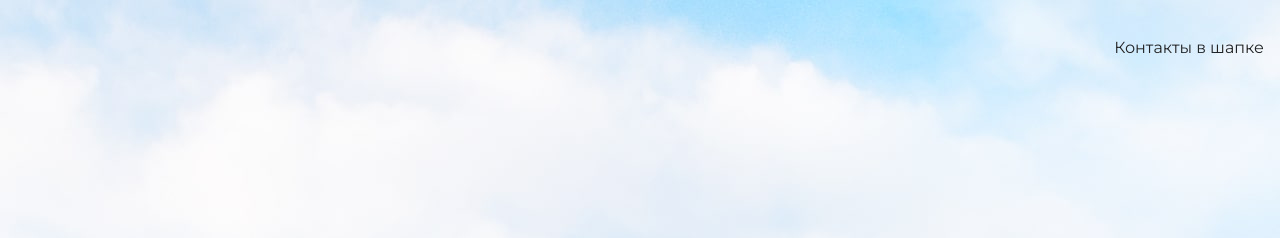
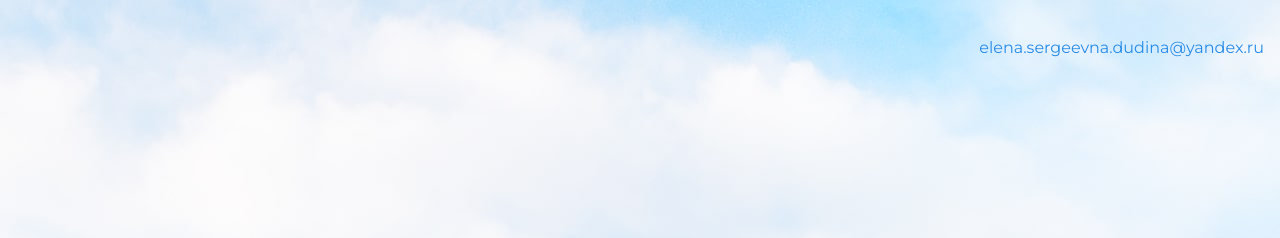
Before and after one commit to AuroraThundercloud/my-site, a plain HTML site: page index.html in a window 1280 px wide. Shown: the top 238 px of the page. Drawn offline with nearby package versions, Linux system fonts and the light colour scheme.

Commit message:
Добавляем контакты

```diff
--- a/index.html
+++ b/index.html
@@ -10,7 +10,7 @@
   <body>
     <header class="page-header">
 	 <div class="container">
-      Контакты в шапке
+       <a href="mailto:elena.sergeevna.dudina@yandex.ru">elena.sergeevna.dudina@yandex.ru</a>
 	 </div>
     </header>
 
```
